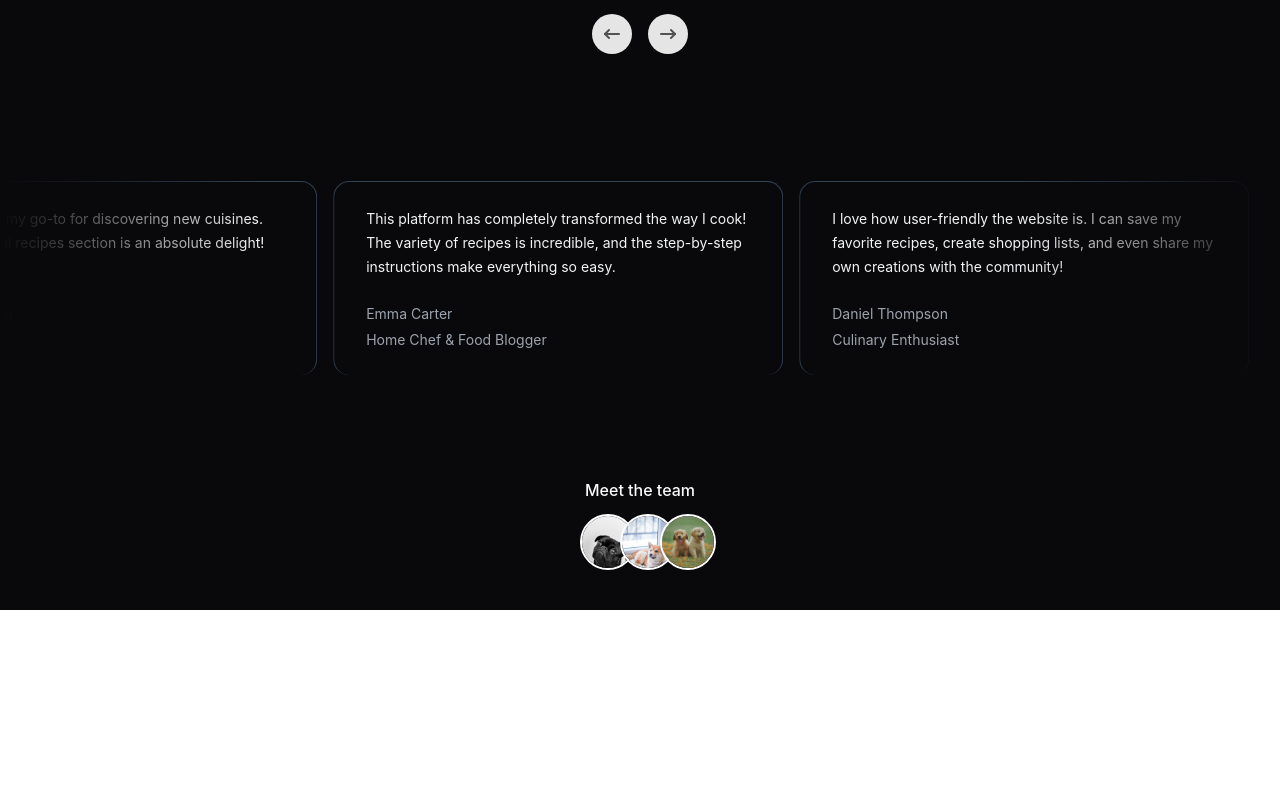
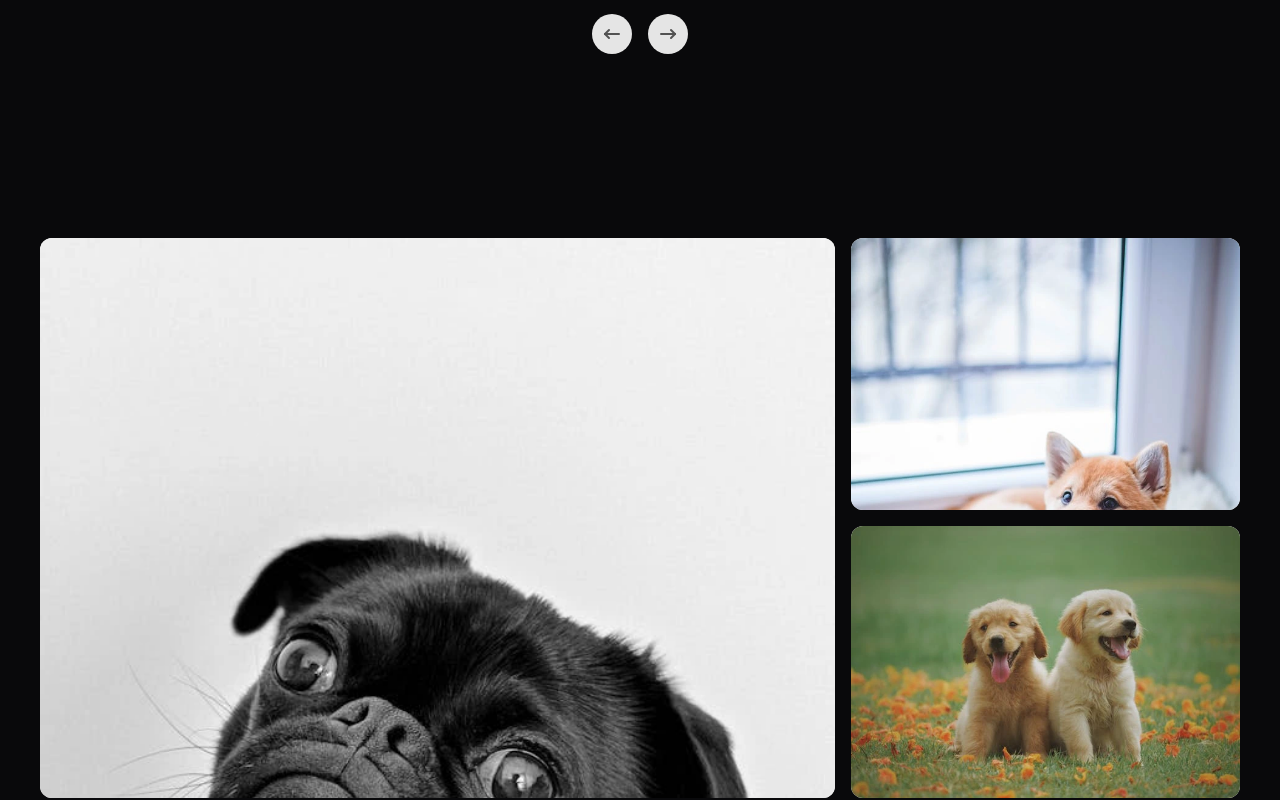
Before and after one commit to potakaaa/learn-aceternityui, a Next.js app: page / in a window 1280 px wide. Shown: the part 962-1762 px from the top of the page. Before the commit the page ends 1572 px from the top, so only its background shows below. Built offline with nearby package versions, Linux system fonts and the light colour scheme.

Commit message:
added post grid

```diff
--- /dev/null
+++ b/src/app/components/PostsGrid.tsx
@@ -0,0 +1,74 @@
+import { LayoutGrid } from "@/components/ui/layout-grid";
+
+export default function PostsGrid() {
+  return (
+    <div className="h-screen py-20 w-full">
+      <LayoutGrid cards={cards} />
+    </div>
+  );
+}
+
+const Pic1 = () => {
+  return (
+    <div>
+      <p className="font-bold md:text-4xl text-xl text-white">
+        My First Dog in 2010
+      </p>
+      <p className="font-normal text-base text-white"></p>
+      <p className="font-normal text-base my-4 max-w-lg text-neutral-200">
+        This is my first dog. I love him so much. He is my bestfriend, my
+        companion, and my love.
+      </p>
+    </div>
+  );
+};
+
+const Pic2 = () => {
+  return (
+    <div>
+      <p className="font-bold md:text-4xl text-xl text-white">
+        My Biggest Guard Dog in 2015
+      </p>
+      <p className="font-normal text-base text-white"></p>
+      <p className="font-normal text-base my-4 max-w-lg text-neutral-200">
+        This is my biggest guard dog. He is my bestfriend, my companion, and my
+        love.
+      </p>
+    </div>
+  );
+};
+
+const Pic3 = () => {
+  return (
+    <div>
+      <p className="font-bold md:text-4xl text-xl text-white">
+        My Cutest Dog in 2020
+      </p>
+      <p className="font-normal text-base text-white"></p>
+      <p className="font-normal text-base my-4 max-w-lg text-neutral-200">
+        This is my cutest dog. He is my bestfriend, my companion, and my love.
+      </p>
+    </div>
+  );
+};
+
+const cards = [
+  {
+    id: 1,
+    content: <Pic1 />,
+    className: "col-span-2 row-span-2",
+    thumbnail: "/devPics/dog1.webp",
+  },
+  {
+    id: 2,
+    content: <Pic2 />,
+    className: "col-span-1",
+    thumbnail: "/devPics/dog2.webp",
+  },
+  {
+    id: 3,
+    content: <Pic3 />,
+    className: "col-span-1",
+    thumbnail: "/devPics/dog3.webp",
+  },
+];
--- a/src/app/page.tsx
+++ b/src/app/page.tsx
@@ -2,6 +2,7 @@ import { Spotlight } from "@/components/ui/spotlight-new";
 import DevTooltip from "./components/DevTooltip";
 import PostGallery from "./components/PostGallery";
 import ReviewCards from "./components/ReviewCards";
+import PostsGrid from "./components/PostsGrid";
 
 export default function page() {
   return (
@@ -19,6 +20,7 @@ export default function page() {
         </div>
       </section>
       <PostGallery />
+      <PostsGrid />
       <ReviewCards />
       <section className="flex flex-col justify-center items-center space-y-3 w-full">
         <p className="text-primary-foreground text-center self-center font-medium">
--- /dev/null
+++ b/src/components/ui/layout-grid.tsx
@@ -0,0 +1,113 @@
+"use client";
+import React, { useState, useRef, useEffect } from "react";
+import { AnimatePresence, motion } from "framer-motion";
+import { cn } from "@/lib/utils";
+import Image from "next/image";
+
+type Card = {
+  id: number;
+  content: JSX.Element | React.ReactNode | string;
+  className: string;
+  thumbnail: string;
+};
+
+export const LayoutGrid = ({ cards }: { cards: Card[] }) => {
+  const [selected, setSelected] = useState<Card | null>(null);
+  const [lastSelected, setLastSelected] = useState<Card | null>(null);
+
+  const handleClick = (card: Card) => {
+    setLastSelected(selected);
+    setSelected(card);
+  };
+
+  const handleOutsideClick = () => {
+    setLastSelected(selected);
+    setSelected(null);
+  };
+
+  return (
+    <div className="w-full h-full p-10 grid grid-cols-1 md:grid-cols-3  max-w-7xl mx-auto gap-4 relative">
+      {cards.map((card, i) => (
+        <div key={i} className={cn(card.className, "")}>
+          <motion.div
+            onClick={() => handleClick(card)}
+            className={cn(
+              card.className,
+              "relative overflow-hidden",
+              selected?.id === card.id
+                ? "rounded-lg cursor-pointer absolute inset-0 h-1/2 w-full md:w-1/2 m-auto z-50 flex justify-center items-center flex-wrap flex-col"
+                : lastSelected?.id === card.id
+                ? "z-40 bg-white rounded-xl h-full w-full"
+                : "bg-white rounded-xl h-full w-full"
+            )}
+            layoutId={`card-${card.id}`}
+          >
+            {selected?.id === card.id && <SelectedCard selected={selected} />}
+            <ImageComponent card={card} />
+          </motion.div>
+        </div>
+      ))}
+      <motion.div
+        onClick={handleOutsideClick}
+        className={cn(
+          "absolute h-full w-full left-0 top-0 bg-black opacity-0 z-10",
+          selected?.id ? "pointer-events-auto" : "pointer-events-none"
+        )}
+        animate={{ opacity: selected?.id ? 0.3 : 0 }}
+      />
+    </div>
+  );
+};
+
+const ImageComponent = ({ card }: { card: Card }) => {
+  return (
+    <motion.img
+      layoutId={`image-${card.id}-image`}
+      src={card.thumbnail}
+      height="500"
+      width="500"
+      className={cn(
+        "object-cover object-top absolute inset-0 h-full w-full transition duration-200"
+      )}
+      alt="thumbnail"
+    />
+  );
+};
+
+const SelectedCard = ({ selected }: { selected: Card | null }) => {
+  return (
+    <div className="bg-transparent h-full w-full flex flex-col justify-end rounded-lg shadow-2xl relative z-[60]">
+      <motion.div
+        initial={{
+          opacity: 0,
+        }}
+        animate={{
+          opacity: 0.6,
+        }}
+        className="absolute inset-0 h-full w-full bg-black opacity-60 z-10"
+      />
+      <motion.div
+        layoutId={`content-${selected?.id}`}
+        initial={{
+          opacity: 0,
+          y: 100,
+        }}
+        animate={{
+          opacity: 1,
+          y: 0,
+        }}
+        exit={{
+          opacity: 0,
+          y: 100,
+        }}
+        transition={{
+          duration: 0.3,
+          ease: "easeInOut",
+        }}
+        className="relative px-8 pb-4 z-[70]"
+      >
+        {selected?.content}
+      </motion.div>
+    </div>
+  );
+};
```
